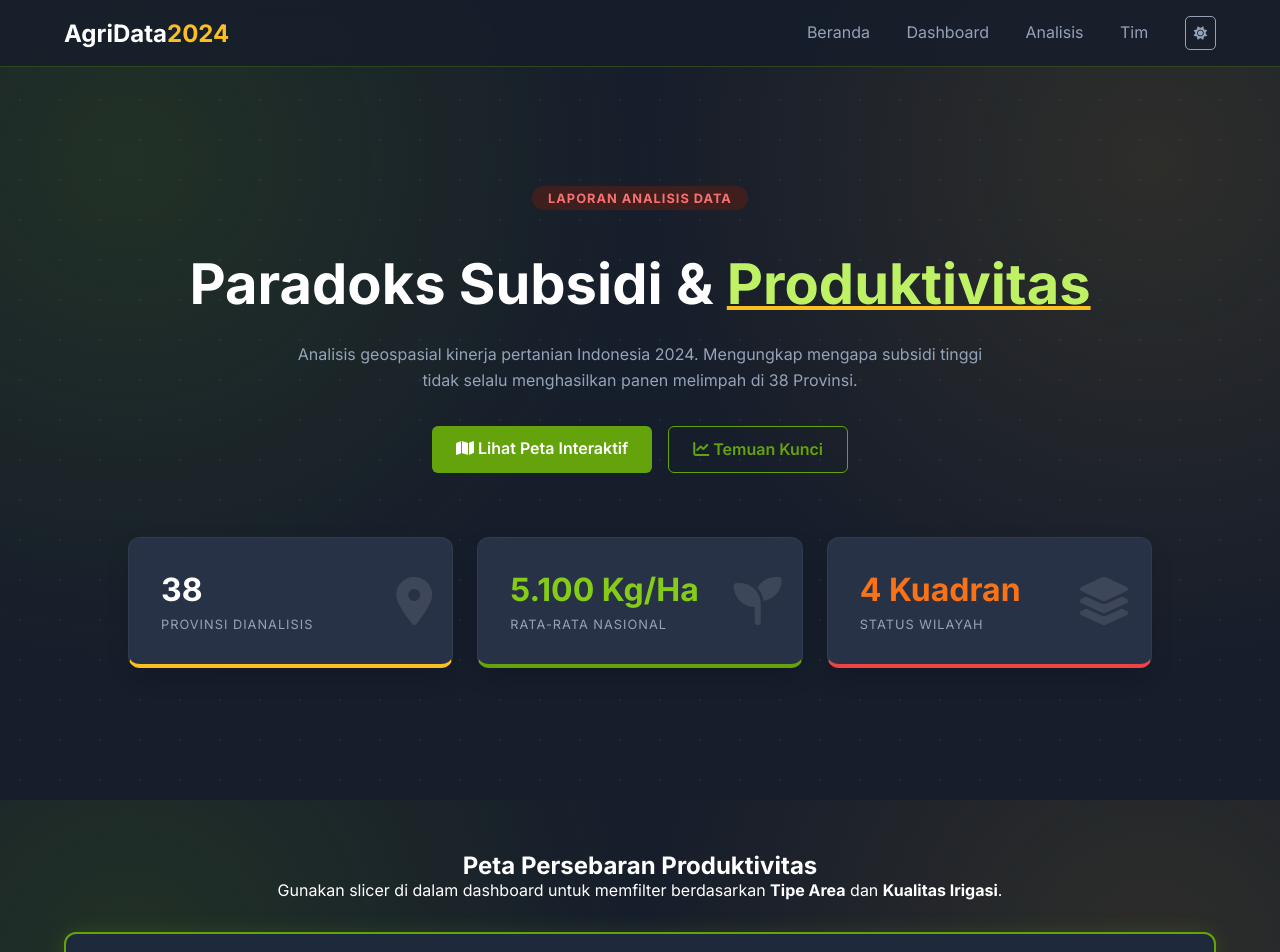
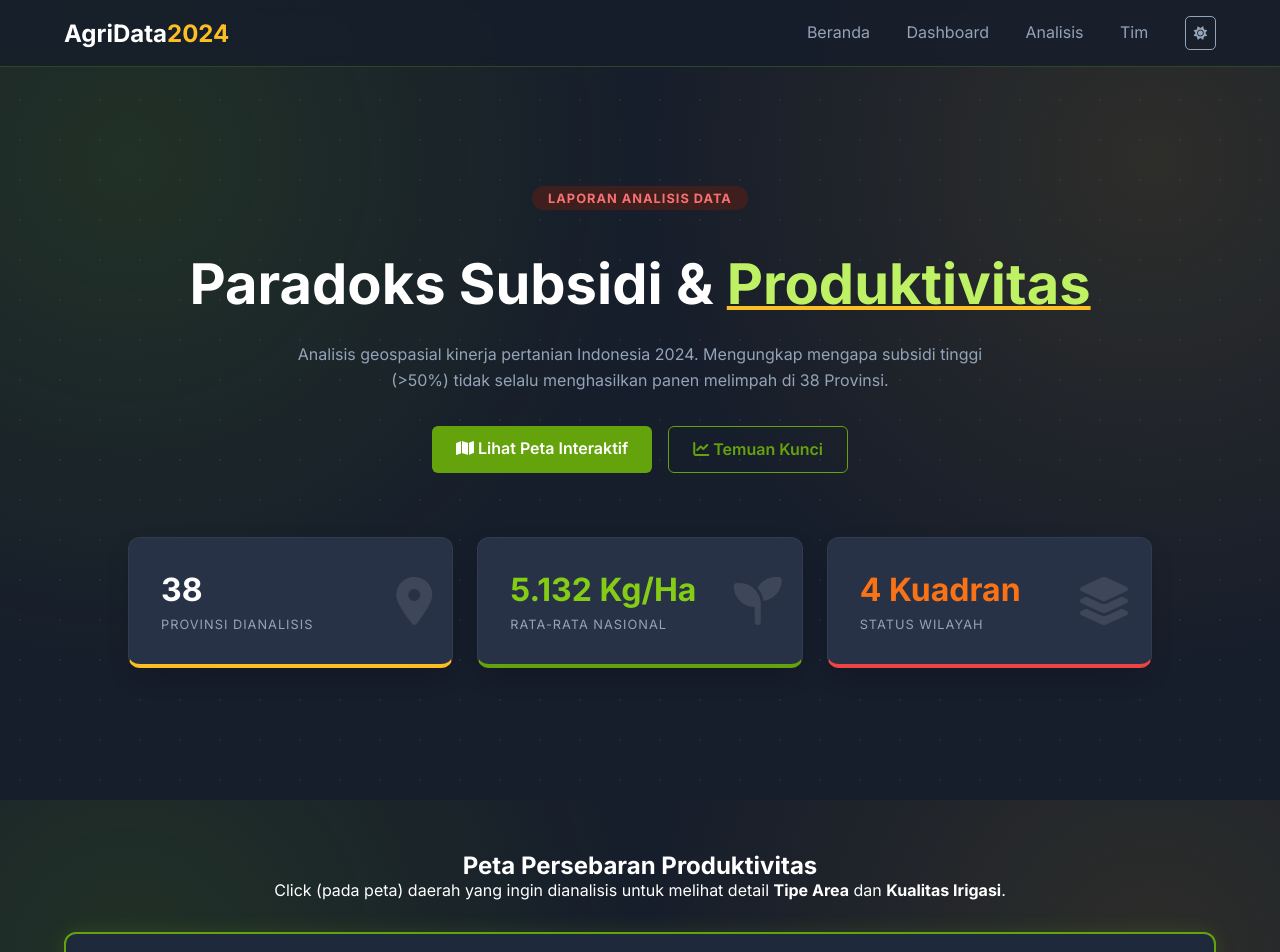
Before and after one commit to haariskurnia/ProduktivitasPertanian, a plain HTML site: page index.html in a window 1280 px wide. Shown: the top 952 px of the page. Drawn offline with Linux system fonts and the light colour scheme; grey boxes are pictures that could not be loaded.

Commit message:
Revise analysis data and team details in index.html
Updated content in index.html to reflect changes in analysis data and team information.

```diff
--- a/index.html
+++ b/index.html
@@ -29,7 +29,7 @@
         <h1>Paradoks Subsidi & <span class="highlight">Produktivitas</span></h1>
         <p class="hero-desc">
             Analisis geospasial kinerja pertanian Indonesia 2024. Mengungkap mengapa
-            subsidi tinggi tidak selalu menghasilkan panen melimpah di 38 Provinsi.
+            subsidi tinggi (>50%) tidak selalu menghasilkan panen melimpah di 38 Provinsi.
         </p>
         <div class="cta-buttons">
             <a href="#dashboard" class="btn btn-primary"><i class="fas fa-map"></i> Lihat Peta Interaktif</a>
@@ -43,7 +43,7 @@
                 <i class="fas fa-map-marker-alt icon-bg"></i>
             </div>
             <div class="stat-card">
-                <h3 class="green-text">5.100 Kg/Ha</h3>
+                <h3 class="green-text">5.132 Kg/Ha</h3>
                 <p>RATA-RATA NASIONAL</p>
                 <i class="fas fa-seedling icon-bg"></i>
             </div>
@@ -58,7 +58,7 @@
     <section id="dashboard" class="dashboard-section reveal">
         <div class="section-header">
             <h2>Peta Persebaran Produktivitas</h2>
-            <p>Gunakan slicer di dalam dashboard untuk memfilter berdasarkan <strong>Tipe Area</strong> dan <strong>Kualitas Irigasi</strong>.</p>
+            <p>Click (pada peta) daerah yang ingin dianalisis untuk melihat detail <strong>Tipe Area</strong> dan <strong>Kualitas Irigasi</strong>.</p>
         </div>
 
         <div class="dashboard-frame">
@@ -126,8 +126,8 @@
             </div>
             <div class="method-card">
                 <i class="fas fa-calculator"></i>
-                <h4>Definisi Metrik</h4>
-                <p>Produktivitas (Kg/Ha) dan Rasio % Subsidi Pupuk.</p>
+                <h4>Matriks Utama</h4>
+                <p>Produktivitas (Kg/Ha) dan Rasio (%) Subsidi Pupuk.</p>
             </div>
             <div class="method-card">
                 <i class="fas fa-laptop-code"></i>
```
